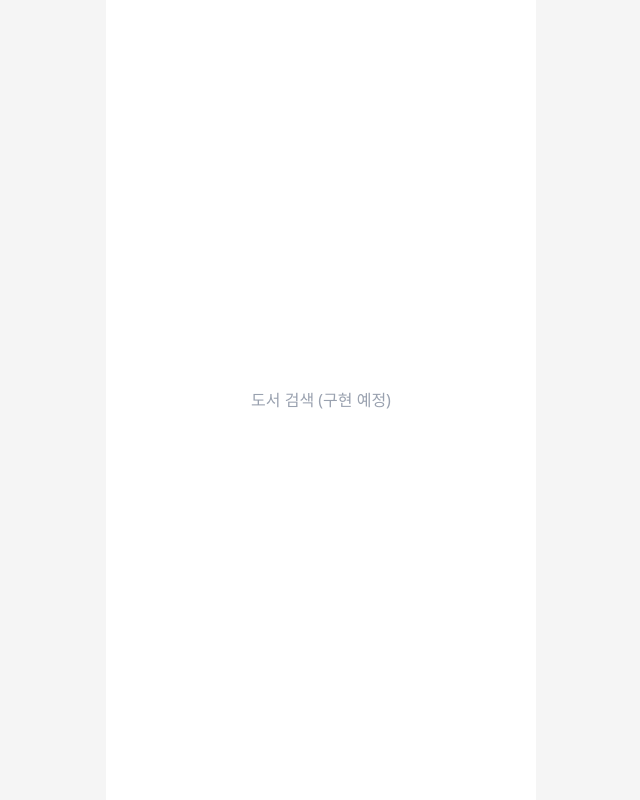
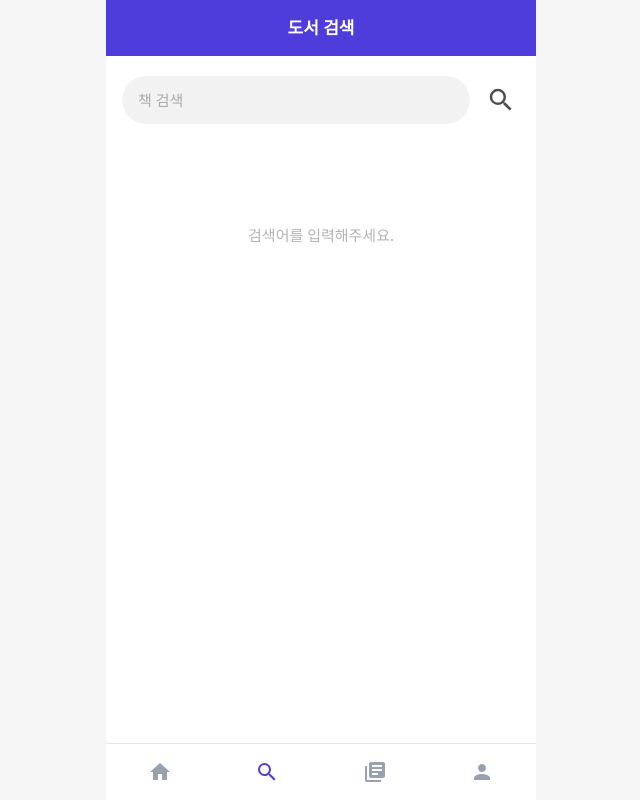
Before and after one commit to bookmarkproject/bookmark_web_react, a React (Vite) app: page /book/search in a window 1280 px wide. Shown: the whole page, without its empty margins (319-959 px from the left). Built offline with nearby package versions, Linux system fonts and the light colour scheme.

Commit message:
feat : 도서 검색 UI 구현

```diff
--- a/src/pages/book/BookSearchPage.tsx
+++ b/src/pages/book/BookSearchPage.tsx
@@ -1,7 +1,111 @@
+import { useState } from 'react';
+import { useNavigate } from 'react-router-dom';
+import type { Book } from '@/models/book';
+import BottomNavBar from '@/components/BottomNavBar';
+
 export default function BookSearchPage() {
+  const navigate = useNavigate();
+  const [query, setQuery] = useState('');
+  const [books, setBooks] = useState<Book[] | null>(null);
+
+  const handleSearch = () => {
+    if (!query.trim()) return;
+    setBooks([]); // API 연결 예정
+  };
+
   return (
-    <div className="flex items-center justify-center min-h-screen">
-      <p className="text-gray-400">도서 검색 (구현 예정)</p>
+    <div className="min-h-screen flex flex-col bg-white">
+      {/* 헤더 */}
+      <div className="bg-[#4E3CDB] flex items-center justify-center h-[56px] shrink-0">
+        <h1 className="text-[17px] font-bold text-white">도서 검색</h1>
+      </div>
+
+      {/* 검색창 */}
+      <div className="px-4 py-5 shrink-0">
+        <div className="flex items-center gap-3">
+          <input
+            type="text"
+            placeholder="책 검색"
+            value={query}
+            onChange={(e) => setQuery(e.target.value)}
+            onKeyDown={(e) => e.key === 'Enter' && handleSearch()}
+            className="flex-1 h-[48px] px-4 rounded-[56px] bg-black/5 text-[15px] outline-none placeholder:text-black/30"
+          />
+          <button onClick={handleSearch} className="p-1 text-black/70 active:opacity-50 transition-opacity">
+            <svg viewBox="0 0 24 24" fill="currentColor" className="w-[30px] h-[30px]">
+              <path d="M15.5 14h-.79l-.28-.27A6.47 6.47 0 0 0 16 9.5 6.5 6.5 0 1 0 9.5 16c1.61 0 3.09-.59 4.23-1.57l.27.28v.79l5 4.99L20.49 19l-4.99-5zm-6 0C7.01 14 5 11.99 5 9.5S7.01 5 9.5 5 14 7.01 14 9.5 11.99 14 9.5 14z" />
+            </svg>
+          </button>
+        </div>
+      </div>
+
+      {/* 검색 결과 */}
+      <div className="flex-1 overflow-y-auto px-4 pb-4">
+        {books === null ? (
+          <EmptySearch />
+        ) : books.length === 0 ? (
+          <NoResult query={query} />
+        ) : (
+          <ul className="flex flex-col gap-[25px]">
+            {books.map((book, i) => (
+              <li key={book.isbn}>
+                <BookItem
+                  book={book}
+                  index={i + 1}
+                  onTap={() => navigate(`/book/${book.isbn}`, { state: { book } })}
+                />
+              </li>
+            ))}
+          </ul>
+        )}
+      </div>
+
+      {/* 하단 네비게이션 */}
+      <BottomNavBar currentIndex={1} />
     </div>
   );
 }
+
+/* ────────── 서브 컴포넌트 ────────── */
+
+function BookItem({ book, index, onTap }: { book: Book; index: number; onTap: () => void }) {
+  return (
+    <button onClick={onTap} className="flex gap-[15px] w-full text-left">
+      <img
+        src={book.imageUrl}
+        alt={book.title}
+        className="w-[103px] h-[152px] rounded-[6px] object-cover shrink-0"
+      />
+      <div className="flex flex-col min-w-0">
+        <p className="text-[17px] font-bold text-black/50">{index}</p>
+        <p className="mt-[5px] text-[15px] font-bold text-black leading-snug line-clamp-2">
+          {book.title}
+        </p>
+        <p className="mt-[5px] text-[12px] text-[rgba(23,20,46,0.62)] truncate">
+          {book.author}
+        </p>
+        <p className="mt-[5px] text-[13px] text-[rgba(23,20,46,0.62)] line-clamp-3 leading-relaxed">
+          {book.contents}
+        </p>
+      </div>
+    </button>
+  );
+}
+
+function EmptySearch() {
+  return (
+    <div className="flex-1 flex items-center justify-center py-20">
+      <p className="text-[15px] text-black/30">검색어를 입력해주세요.</p>
+    </div>
+  );
+}
+
+function NoResult({ query }: { query: string }) {
+  return (
+    <div className="flex-1 flex items-center justify-center py-20">
+      <p className="text-[15px] text-black/30">
+        "<span className="text-black/50">{query}</span>" 검색 결과가 없습니다.
+      </p>
+    </div>
+  );
+}
```
